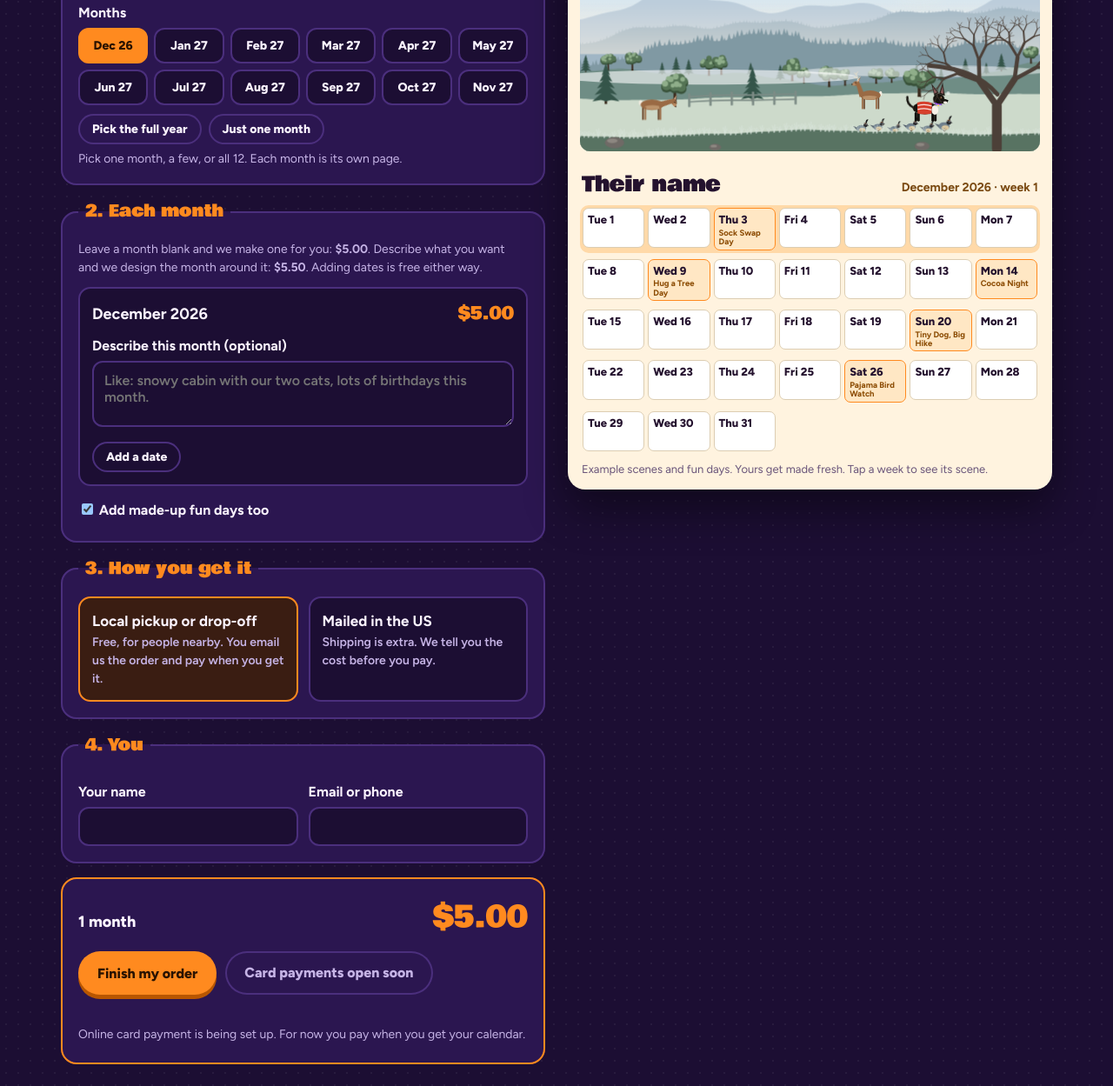
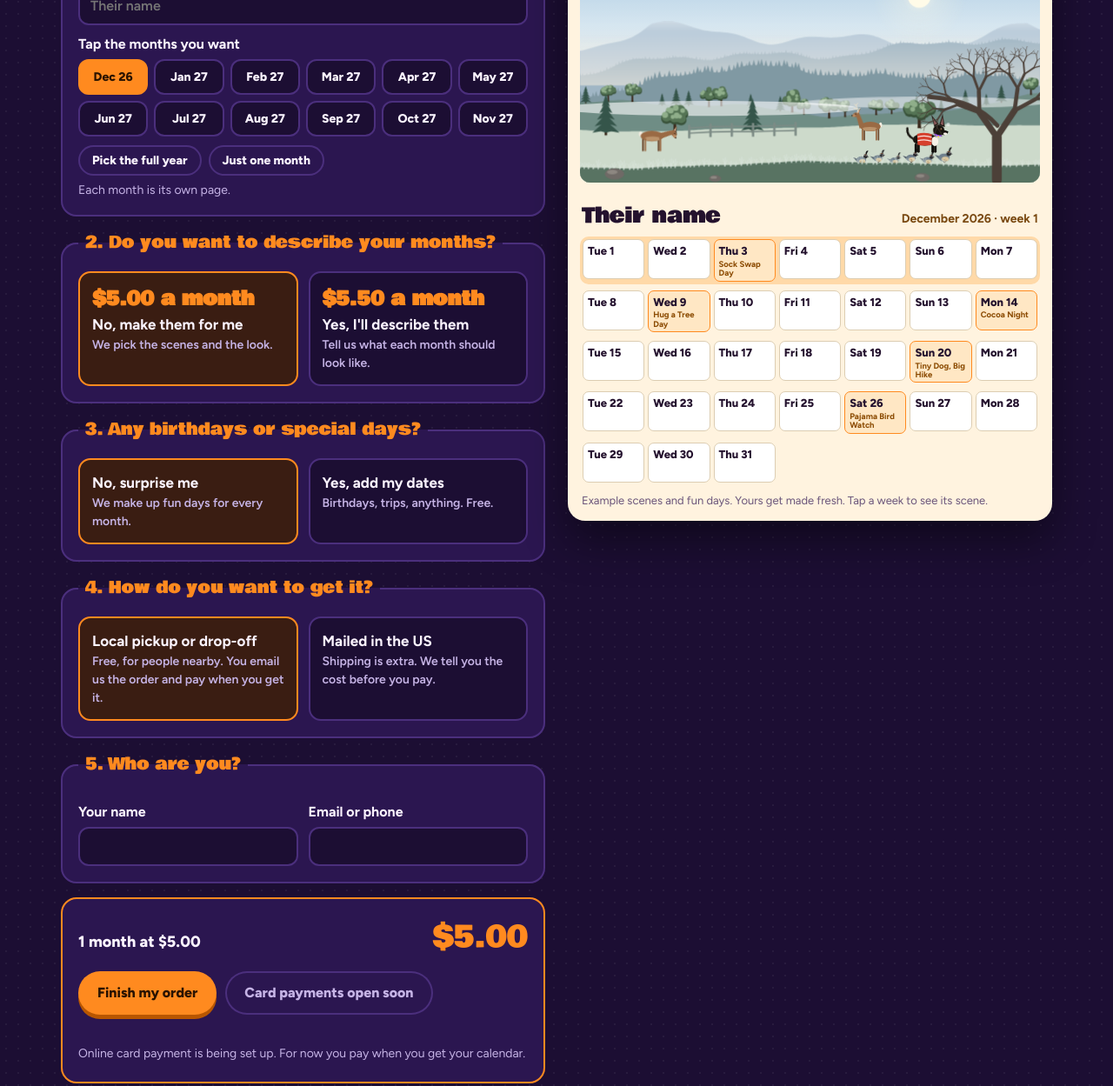
Before and after one commit to cheetdoug-wq/foothill-calendar, a plain HTML site: page shop/index.html in a window 1280 px wide. Shown: the part 1307-2556 px from the top of the page at 87% size. Drawn offline with Linux system fonts and the light colour scheme.

Commit message:
Shop: yes/no questions for describing months and adding dates
Co-Authored-By: Claude Fable 5.2 <noreply@anthropic.com>
Claude-Session: https://claude.ai/code/session_01M1rdn1QV7BKuUvdcrUugT2

```diff
--- a/shop/index.html
+++ b/shop/index.html
@@ -58,7 +58,7 @@ textarea{min-height:76px;resize:vertical}
 .card b{display:block;font-size:17px}.card .p{font-family:var(--display);color:var(--orange);font-size:22px}
 .card span{color:var(--muted);font-size:14px;display:block}
 .card:has(input:checked){border-color:var(--orange);background:#3a1d12}
-.drow{display:grid;grid-template-columns:86px 1fr 44px;gap:8px;margin-top:8px}
+.drow3{display:grid;grid-template-columns:78px 78px 1fr 44px;gap:8px;margin-top:10px}
 .x{border:2px solid var(--line);background:var(--grape);color:var(--ink);border-radius:12px;font:800 18px var(--body);cursor:pointer}
 .srow{display:grid;grid-template-columns:86px 1fr;gap:8px;align-items:center;margin-top:8px}
 .srow span{font-weight:700;color:var(--muted)}
@@ -94,7 +94,7 @@ textarea{min-height:76px;resize:vertical}
 .soon div{border:2px dashed var(--line);border-radius:18px;padding:18px;color:var(--muted)} .soon b{color:var(--ink);display:block;font-size:18px}
 footer{margin:60px 0 0;padding:24px 0 40px;border-top:2px solid var(--line);color:var(--muted);font-size:14px}
 @media (max-width:860px){.hero,.build{grid-template-columns:1fr}.steps,.soon{grid-template-columns:1fr}.demo{transform:none}.preview{position:static;order:-1}}
-@media (max-width:460px){.cards,.two{grid-template-columns:1fr}.mchips{grid-template-columns:repeat(4,1fr)}}
+@media (max-width:460px){.drow3{grid-template-columns:1fr 1fr 44px}.drow3 input{grid-column:1/3;grid-row:2}.cards,.two{grid-template-columns:1fr}.mchips{grid-template-columns:repeat(4,1fr)}}
 @media (prefers-reduced-motion:reduce){.runner{animation:none}html{scroll-behavior:auto}}
 
 .scene{display:block;width:100%;height:100%}
@@ -148,7 +148,7 @@ footer{margin:60px 0 0;padding:24px 0 40px;border-top:2px solid var(--line);colo
   <div>
     <h1>Calendars <em>that</em> move.</h1>
     <p class="lede">A custom calendar page, <b>printed and laminated by hand</b> in the California foothills. Every week has its own picture and a QR code. Scan it and that week comes alive on your phone.</p>
-    <div class="cta"><a class="btn" href="#build">Build yours</a><span class="price">$5.00 a month · $5.50 if you describe it · one month or a full year</span></div>
+    <div class="cta"><a class="btn" href="#build">Build yours</a><span class="price">$5.00 a month · $5.50 if you describe them · one month or a full year</span></div>
   </div>
   <div class="demo"><div class="stage" id="demo"></div><div class="chips" id="chips" role="group" aria-label="Pick a scene to watch"></div></div>
 </div>
@@ -165,26 +165,42 @@ footer{margin:60px 0 0;padding:24px 0 40px;border-top:2px solid var(--line);colo
 <section id="build"><h2>Build your calendar</h2><p class="lede" style="margin:0">The preview updates as you fill this in.</p>
 <div class="build">
   <form id="f" novalidate>
-    <fieldset><legend>1. Who and which months</legend>
+    <fieldset><legend>1. Who is it for, and which months?</legend>
       <label for="forName">Calendar is for</label><input type="text" id="forName" placeholder="Their name" autocomplete="off">
-      <label id="mlab">Months</label>
+      <label id="mlab">Tap the months you want</label>
       <div class="mchips" id="mchips" role="group" aria-labelledby="mlab"></div>
       <div class="macts"><button type="button" class="btn ghost sm" id="fullYear">Pick the full year</button><button type="button" class="btn ghost sm" id="clearM">Just one month</button></div>
-      <p class="hint">Pick one month, a few, or all 12. Each month is its own page.</p>
+      <p class="hint">Each month is its own page.</p>
     </fieldset>
-    <fieldset><legend>2. Each month</legend>
-      <p class="hint" style="margin-top:0">Leave a month blank and we make one for you: <b>$5.00</b>. Describe what you want and we design the month around it: <b>$5.50</b>. Adding dates is free either way.</p>
-      <div id="months"></div>
-      <label style="margin-top:16px"><input type="checkbox" id="alsoFun" checked> Add made-up fun days too</label>
+    <fieldset><legend>2. Do you want to describe your months?</legend>
+      <div class="cards">
+        <label class="card"><input type="radio" name="mode" id="modeMake" value="make" checked><span class="p">$5.00 a month</span><b>No, make them for me</b><span>We pick the scenes and the look.</span></label>
+        <label class="card"><input type="radio" name="mode" id="modeDesc" value="desc"><span class="p">$5.50 a month</span><b>Yes, I'll describe them</b><span>Tell us what each month should look like.</span></label>
+      </div>
+      <div id="descBox" hidden>
+        <p class="hint">Write a few words for each month. Leave one blank and we will pick for that month.</p>
+        <div id="months"></div>
+      </div>
     </fieldset>
-    <fieldset><legend>3. How you get it</legend>
+    <fieldset><legend>3. Any birthdays or special days?</legend>
+      <div class="cards">
+        <label class="card"><input type="radio" name="hasd" id="datesNo" value="no" checked><b>No, surprise me</b><span>We make up fun days for every month.</span></label>
+        <label class="card"><input type="radio" name="hasd" id="datesYes" value="yes"><b>Yes, add my dates</b><span>Birthdays, trips, anything. Free.</span></label>
+      </div>
+      <div id="datesBox" hidden>
+        <div id="dates"></div>
+        <button type="button" class="btn ghost sm" id="addDate" style="margin-top:10px">Add another date</button>
+        <label style="margin-top:14px"><input type="checkbox" id="alsoFun" checked> Add made-up fun days too</label>
+      </div>
+    </fieldset>
+    <fieldset><legend>4. How do you want to get it?</legend>
       <div class="cards">
         <label class="card"><input type="radio" name="del" id="delPickup" value="pickup" checked><b>Local pickup or drop-off</b><span>Free, for people nearby. You email us the order and pay when you get it.</span></label>
         <label class="card"><input type="radio" name="del" id="delMail" value="mail"><b>Mailed in the US</b><span>Shipping is extra. We tell you the cost before you pay.</span></label>
       </div>
       <div id="addrBox" hidden><label for="addr">Mailing address</label><textarea id="addr" autocomplete="street-address"></textarea></div>
     </fieldset>
-    <fieldset><legend>4. You</legend>
+    <fieldset><legend>5. Who are you?</legend>
       <div class="two"><div><label for="buyer">Your name</label><input type="text" id="buyer" autocomplete="name"></div>
       <div><label for="contact">Email or phone</label><input type="text" id="contact" autocomplete="email"></div></div>
     </fieldset>
@@ -510,30 +526,36 @@ footer{margin:60px 0 0;padding:24px 0 40px;border-top:2px solid var(--line);colo
 
   /* months: the next 12 */
   var now = new Date(), months = [];
-  for (var k=1;k<=12;k++){ var d=new Date(now.getFullYear(), now.getMonth()+k, 1); months.push({y:d.getFullYear(), m:d.getMonth(), on:k===1, desc:'', dates:[]}); }
-  var st = { act:0, week:0 }, shown=-1;
+  for (var k=1;k<=12;k++){ var d=new Date(now.getFullYear(), now.getMonth()+k, 1); months.push({y:d.getFullYear(), m:d.getMonth(), on:k===1, desc:''}); }
+  var st = { act:0, week:0, dates:[{mi:0,d:'',t:''}], total:5 }, shown=-1;
   function picked(){ return months.filter(function(x){return x.on;}); }
   function nd(c){ return new Date(c.y,c.m+1,0).getDate(); }
   function label(c){ return MON[c.m]+' '+c.y; }
-  function price(c){ return c.desc.trim()?5.5:5; }
+  function describing(){ return $('modeDesc').checked; }
+  function each(){ return describing()?5.5:5; }
   function money(n){ return '$'+n.toFixed(2); }
+  function useDates(){ return $('datesYes').checked; }
+  function funOn(){ return !useDates() || $('alsoFun').checked; }
   function autoScene(c,r){ var m=c.m, cold=(m===11||m<=1), fall=(m>=8&&m<=10); var set = cold?[3,4,5,6,7]:fall?[0,1,2,0,1]:[0,3,4,1,2]; return set[r%5]; }
 
   function drawChips(){ $('mchips').innerHTML = months.map(function(c,i){ return '<button type="button" class="mchip" data-i="'+i+'" aria-pressed="'+c.on+'">'+MON[c.m].slice(0,3)+' '+String(c.y).slice(2)+'</button>'; }).join(''); }
   function drawMonths(){
     $('months').innerHTML = months.map(function(c,i){ if(!c.on) return '';
-      var n=nd(c), opts='<option value="">Day</option>'; for(var q=1;q<=n;q++) opts+='<option>'+q+'</option>';
-      var rows=c.dates.map(function(x,j){ return '<div class="drow"><select data-k="dd" data-i="'+i+'" data-j="'+j+'" id="dd'+i+'_'+j+'" aria-label="Day in '+label(c)+'">'+opts+'</select><input type="text" data-k="dt" data-i="'+i+'" data-j="'+j+'" id="dt'+i+'_'+j+'" placeholder="Like: Grandma\'s birthday" aria-label="What is this day" value="'+esc(x.t)+'"><button type="button" class="x" data-i="'+i+'" data-j="'+j+'" aria-label="Remove this date">×</button></div>'; }).join('');
-      return '<div class="mcard"><div class="mhead"><b>'+label(c)+'</b><span class="p" id="pr'+i+'">'+money(price(c))+'</span></div>'
-        +'<label for="ds'+i+'">Describe this month (optional)</label><textarea data-k="ds" data-i="'+i+'" id="ds'+i+'" placeholder="Like: snowy cabin with our two cats, lots of birthdays this month.">'+esc(c.desc)+'</textarea>'
-        +rows+'<button type="button" class="btn ghost sm add" data-i="'+i+'" style="margin-top:10px">Add a date</button></div>'; }).join('');
-    months.forEach(function(c,i){ c.dates.forEach(function(x,j){ var el=$('dd'+i+'_'+j); if(el) el.value=x.d; }); });
+      return '<label for="ds'+i+'">'+label(c)+'</label><textarea data-k="ds" data-i="'+i+'" id="ds'+i+'" placeholder="Like: snowy cabin with our two cats.">'+esc(c.desc)+'</textarea>'; }).join('');
+  }
+  function drawDates(){
+    var P=picked(), first=months.indexOf(P[0]);
+    $('dates').innerHTML = st.dates.map(function(x,j){ if(!months[x.mi].on){ x.mi=first; x.d=''; }
+      var mo=P.map(function(c){ var i=months.indexOf(c); return '<option value="'+i+'">'+MON[c.m].slice(0,3)+'</option>'; }).join('');
+      var n=nd(months[x.mi]), dy='<option value="">Day</option>'; for(var q=1;q<=n;q++) dy+='<option>'+q+'</option>'; if(+x.d>n) x.d='';
+      return '<div class="drow3"><select data-k="dm" data-j="'+j+'" id="dm'+j+'" aria-label="Month">'+mo+'</select><select data-k="dd" data-j="'+j+'" id="dd'+j+'" aria-label="Day">'+dy+'</select><input type="text" data-k="dt" data-j="'+j+'" id="dt'+j+'" placeholder="Like: Grandma\'s birthday" aria-label="What is this day" value="'+esc(x.t)+'"><button type="button" class="x" data-j="'+j+'" aria-label="Remove this date">×</button></div>'; }).join('');
+    st.dates.forEach(function(x,j){ $('dm'+j).value=x.mi; $('dd'+j).value=x.d; });
   }
   function drawPreview(force){
     var P=picked(); if(!months[st.act].on) { st.act=months.indexOf(P[0]); st.week=0; }
     var c=months[st.act], n=nd(c), first=new Date(c.y,c.m,1).getDay(), W=Math.ceil(n/7); if(st.week>=W) st.week=0;
-    var marks={}; if($('alsoFun').checked){ for(var k in FUN) marks[k]=FUN[k]; }
-    c.dates.forEach(function(x){ if(x.d) marks[x.d]=x.t.trim()||'Your day'; });
+    var marks={}; if(funOn()){ for(var k in FUN) marks[k]=FUN[k]; }
+    if(useDates()) st.dates.forEach(function(x){ if(x.mi===st.act && x.d) marks[x.d]=x.t.trim()||'Your day'; });
     $('ptabs').innerHTML = P.length>1 ? P.map(function(x){ var i=months.indexOf(x); return '<button type="button" class="chip" data-i="'+i+'" aria-pressed="'+(i===st.act)+'">'+MON[x.m].slice(0,3)+'</button>'; }).join('') : '';
     var h=''; for(var r=0;r<W;r++){ h+='<button type="button" class="wk" data-r="'+r+'" aria-pressed="'+(r===st.week)+'" aria-label="Show week '+(r+1)+'">';
       for(var j=0;j<7;j++){ var day=r*7+j+1; if(day>n){ h+='<span class="c no"></span>'; continue; }
@@ -543,36 +565,40 @@ footer{margin:60px 0 0;padding:24px 0 40px;border-top:2px solid var(--line);colo
     var key=autoScene(c,st.week);
     $('pName').textContent=$('forName').value.trim()||'Their name'; $('pMonth').textContent=label(c)+' · week '+(st.week+1);
     if(force||key!==shown){ shown=key; $('pstage').innerHTML=CAL.scene(key,{par:'xMidYMid slice',uid:'p'}); }
-    $('pnote').textContent = (c.desc.trim() ? 'You described this month, so its scenes get designed around that. This picture is a stand-in. ' : 'Example scenes and fun days. Yours get made fresh. ') + 'Tap a week to see its scene.';
-    var tot=0, desc=0; P.forEach(function(x){ tot+=price(x); if(x.desc.trim()) desc++; });
-    $('sumLine').textContent = (P.length===12?'Full year, 12 months':P.length+(P.length===1?' month':' months'))+(desc?' ('+desc+' described)':'');
-    $('total').textContent = money(tot); st.total=tot;
-    $('addrBox').hidden=!$('delMail').checked;
+    $('pnote').textContent = (describing() ? 'Your months get designed around what you describe. This picture is a stand-in. ' : 'Example scenes and fun days. Yours get made fresh. ') + 'Tap a week to see its scene.';
+    st.total=P.length*each();
+    $('sumLine').textContent = (P.length===12?'Full year, 12 months':P.length+(P.length===1?' month':' months'))+' at '+money(each())+(describing()?', described':'');
+    $('total').textContent = money(st.total);
+    $('descBox').hidden=!describing(); $('datesBox').hidden=!useDates(); $('addrBox').hidden=!$('delMail').checked;
     $('payWrap').innerHTML = SHOP.stripe ? '' : '<span class="btn off" aria-disabled="true">Card payments open soon</span>';
-    $('payHint').textContent = 'Online card payment is being set up. For now you pay when you get your calendar.';
+    $('payHint').textContent = SHOP.stripe ? '' : 'Online card payment is being set up. For now you pay when you get your calendar.';
   }
-  function all(){ drawChips(); drawMonths(); drawPreview(true); }
+  function all(){ drawChips(); drawMonths(); drawDates(); drawPreview(true); }
 
   $('mchips').addEventListener('click', function(e){ var b=e.target.closest('.mchip'); if(!b) return; var c=months[+b.dataset.i];
     if(c.on && picked().length===1) return; c.on=!c.on; if(c.on){ st.act=+b.dataset.i; st.week=0; } all(); });
   $('fullYear').addEventListener('click', function(){ months.forEach(function(c){c.on=true;}); all(); });
   $('clearM').addEventListener('click', function(){ months.forEach(function(c,i){c.on=(i===st.act);}); all(); });
-  $('f').addEventListener('input', function(e){ var t=e.target, k=t.dataset.k, c=months[t.dataset.i];
-    if(k==='ds'){ c.desc=t.value; $('pr'+t.dataset.i).textContent=money(price(c)); st.act=+t.dataset.i; }
-    else if(k==='dd'){ c.dates[t.dataset.j].d=t.value; st.act=+t.dataset.i; if(t.value) st.week=Math.floor((+t.value-1)/7); }
-    else if(k==='dt'){ c.dates[t.dataset.j].t=t.value; st.act=+t.dataset.i; }
+  $('f').addEventListener('input', function(e){ var t=e.target, k=t.dataset.k, x=st.dates[t.dataset.j];
+    if(k==='ds'){ months[t.dataset.i].desc=t.value; st.act=+t.dataset.i; }
+    else if(k==='dm'){ x.mi=+t.value; st.act=x.mi; drawDates(); }
+    else if(k==='dd'){ x.d=t.value; st.act=x.mi; if(t.value) st.week=Math.floor((+t.value-1)/7); }
+    else if(k==='dt'){ x.t=t.value; st.act=x.mi; }
     drawPreview(); });
-  $('months').addEventListener('click', function(e){ var x=e.target.closest('.x'), a=e.target.closest('.add');
-    if(x){ months[x.dataset.i].dates.splice(+x.dataset.j,1); drawMonths(); drawPreview(); }
-    if(a){ var c=months[a.dataset.i]; c.dates.push({d:'',t:''}); drawMonths(); $('dd'+a.dataset.i+'_'+(c.dates.length-1)).focus(); } });
+  $('dates').addEventListener('click', function(e){ var x=e.target.closest('.x'); if(!x) return; st.dates.splice(+x.dataset.j,1); if(!st.dates.length) st.dates.push({mi:st.act,d:'',t:''}); drawDates(); drawPreview(); });
+  $('addDate').addEventListener('click', function(){ st.dates.push({mi:st.act,d:'',t:''}); drawDates(); $('dd'+(st.dates.length-1)).focus(); });
   $('pgrid').addEventListener('click', function(e){ var b=e.target.closest('.wk'); if(b){ st.week=+b.dataset.r; drawPreview(); } });
   $('ptabs').addEventListener('click', function(e){ var b=e.target.closest('.chip'); if(b){ st.act=+b.dataset.i; st.week=0; drawPreview(); } });
 
   function orderText(){
-    var P=picked(), L=["CHEET'S PRESS ORDER", 'Calendar for: '+$('forName').value.trim(), 'Months: '+(P.length===12?'Full year ('+label(P[0])+' to '+label(P[11])+')':P.length), 'Made-up fun days: '+($('alsoFun').checked?'yes':'no'), ''];
-    P.forEach(function(c){ L.push(label(c)+' ('+money(price(c))+')'); L.push('  Describe: '+(c.desc.trim()||'make one for me'));
-      var ds=c.dates.filter(function(x){return x.d;}).map(function(x){return x.d+': '+(x.t.trim()||'(no label)');}); L.push('  Dates: '+(ds.length?ds.join('; '):'none')); });
-    L.push(''); L.push('Delivery: '+($('delMail').checked?'Mail to: '+$('addr').value.trim().replace(/\n/g,', '):'Local pickup or drop-off'));
+    var P=picked(), L=["CHEET'S PRESS ORDER", 'Calendar for: '+$('forName').value.trim(),
+      'Months ('+P.length+'): '+(P.length===12?'Full year, '+label(P[0])+' to '+label(P[11]):P.map(label).join(', ')),
+      'Design: '+(describing()?'Customer describes the months ($5.50 a month)':'Make them for me ($5.00 a month)')];
+    if(describing()) P.forEach(function(c){ L.push('  '+label(c)+': '+(c.desc.trim()||'you pick')); });
+    var ds = useDates() ? st.dates.filter(function(x){return x.d && months[x.mi].on;}).map(function(x){ return '  '+MON[months[x.mi].m].slice(0,3)+' '+x.d+': '+(x.t.trim()||'(no label)'); }) : [];
+    L.push('Special days: '+(ds.length?'':'none given')); ds.forEach(function(x){ L.push(x); });
+    L.push('Made-up fun days: '+(funOn()?'yes':'no'));
+    L.push('Delivery: '+($('delMail').checked?'Mail to: '+$('addr').value.trim().replace(/\n/g,', '):'Local pickup or drop-off'));
     L.push('From: '+$('buyer').value.trim()+' ('+$('contact').value.trim()+')');
     L.push('Total: '+money(st.total)+($('delMail').checked?' plus shipping':''));
     return L.join('\n');
```
